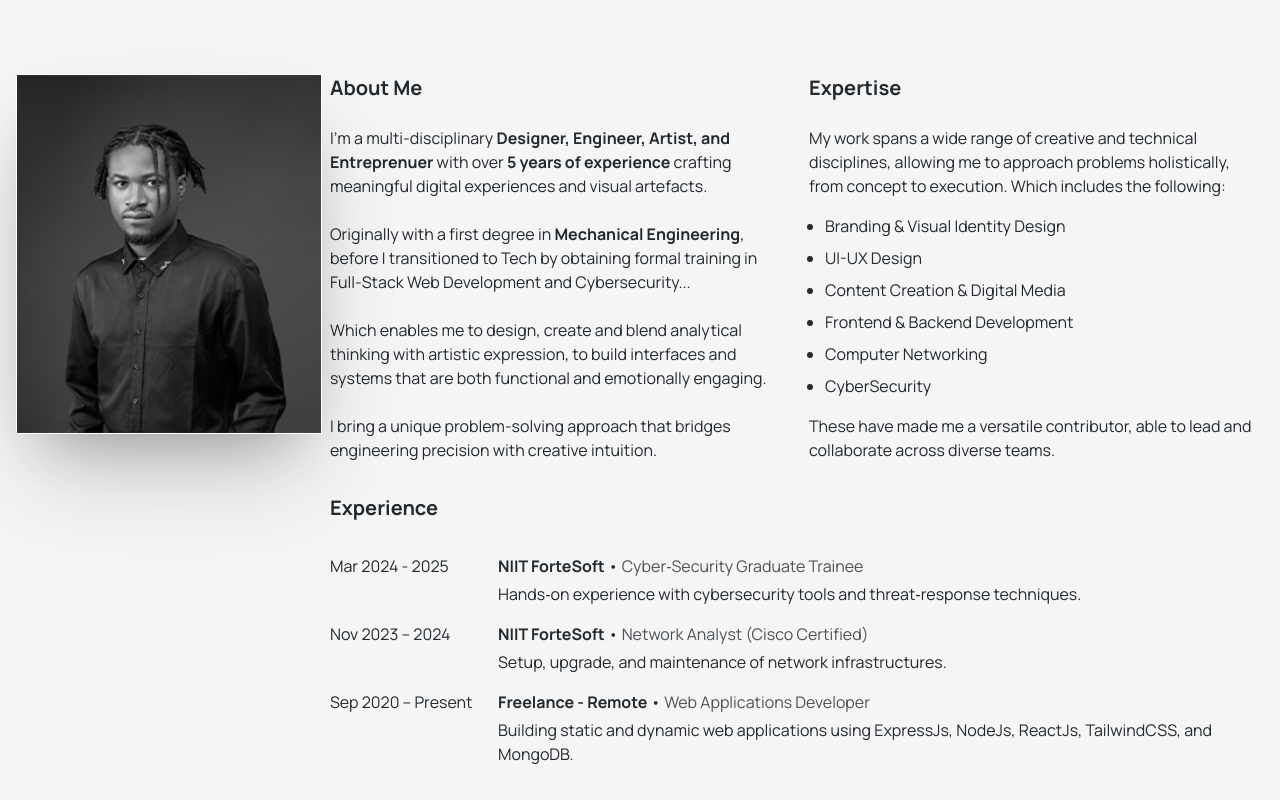
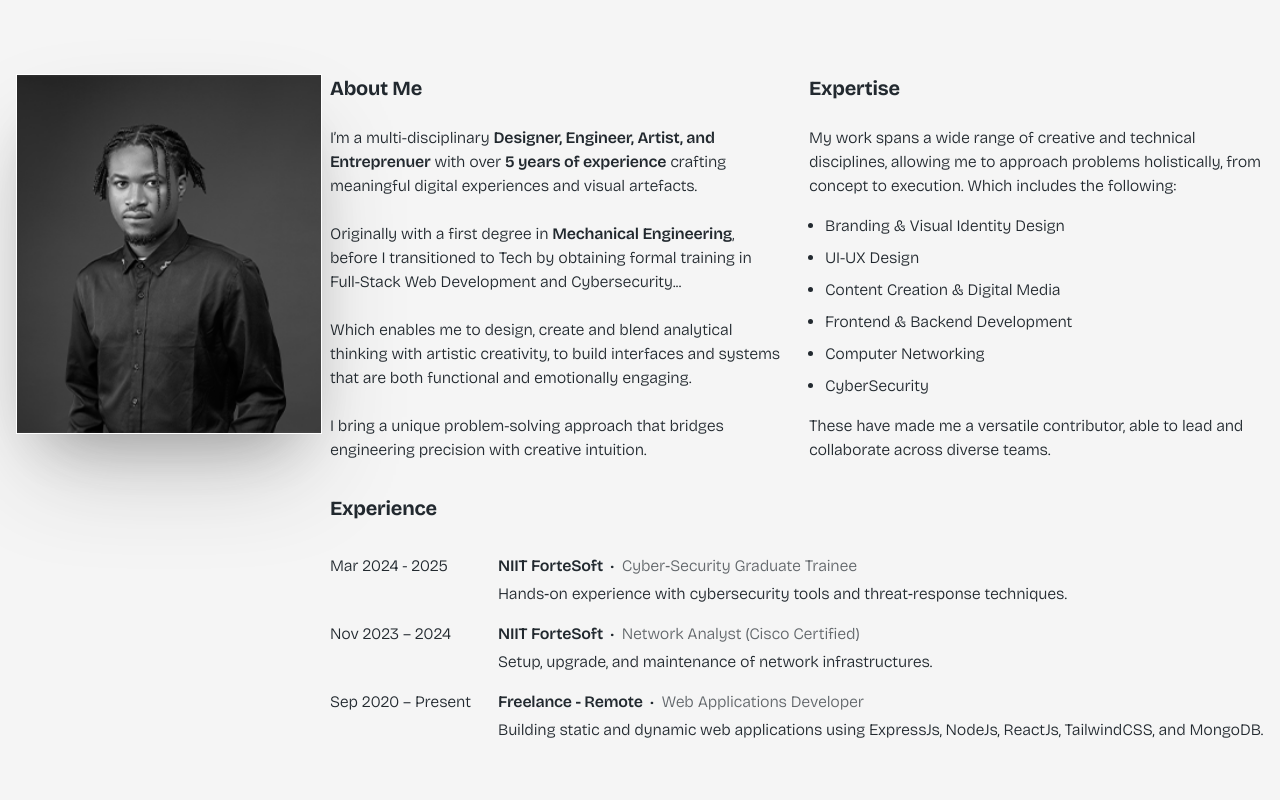
Before and after one commit to deraolisah/deraolisah, a React (Vite) app: page / in a window 1280 px wide. Shown: the part 1340-2140 px from the top of the page. Built offline with nearby package versions, Linux system fonts and the light colour scheme; no server answers.

Commit message:
Update: Minor changes, corrections, etc.

```diff
--- a/src/assets/data.js
+++ b/src/assets/data.js
@@ -157,7 +157,7 @@ export const projects = [
       { type: "", url: "" },
       { type: "", url: "" },
     ],
-    description: "Corty Maxwell is a personal portfolio website showcasing the work and achievements of Corty Maxwell. \n\nCreated with Gatsby.js and GraphQL, it features a dynamic project gallery, blog section, and contact form to engage visitors and potential clients.",
+    description: "Corty Maxwell is a personal portfolio website showcasing the work and achievements of Corty Maxwell. \n\nCreated with React.js and GraphQL, it features a dynamic artist gallery, blog section, and contact form to engage visitors and potential clients.",
     stack: [ "ReactJs", "" ],
   },
   {
@@ -309,7 +309,7 @@ export const projects = [
       { type: "", url: "" },
       { type: "", url: "" },
     ],
-    description: "",
+    description: "A Non Government Organization based in Zimbabwe, that supports and provide for the girl child. They operate nation-wide. This is their project catalogue.",
     stack: [ "" ],
   },
   {
--- a/src/components/About.jsx
+++ b/src/components/About.jsx
@@ -20,18 +20,18 @@ const About = () => {
               <h2 className="text-lg md:text-xl mb-4 md:mb-6 font-bold"> About Me </h2>
 
               <p className="mb-6">
-                I’m a multi-disciplinary <strong>Designer, Engineer, Artist, and Entreprenuer</strong> with over <strong>5 years of experience</strong> crafting meaningful digital experiences and visual artefacts.
+                I’m a multi-disciplinary <strong className='font-semibold'>Designer, Engineer, Artist, and Entreprenuer</strong> with over <strong className='font-semibold'>5 years of experience</strong> crafting meaningful digital experiences and visual artefacts.
               </p>
 
               <p className="mb-6">
-                Originally with a first degree in <strong>Mechanical Engineering</strong>,
+                Originally with a first degree in <strong className='font-semibold'>Mechanical Engineering</strong>,
                 before I transitioned to Tech by obtaining formal training in Full-Stack Web Development and Cybersecurity...
 
 
                 <br/><br/>
 
 
-                Which enables me to design, create and blend analytical thinking with artistic expression, to build interfaces and systems that are both functional and emotionally engaging.
+                Which enables me to design, create and blend analytical thinking with artistic creativity, to build interfaces and systems that are both functional and emotionally engaging.
 
 
               </p>
@@ -79,9 +79,10 @@ const About = () => {
 
               <div className='flex-1 space-y-4'>
                 <div className='flex flex-col gap-1'>
-                  <p>
-                    <strong> NIIT ForteSoft </strong> •
-                    <span className='text-dark/80'> Cyber‑Security Graduate Trainee </span>
+                  <p className='space-x-1'>
+                    <strong className='font-semibold'> NIIT ForteSoft </strong>
+                    <span> • </span>
+                    <span className='text-dark/70'> Cyber‑Security Graduate Trainee </span>
                   </p>
                   <p> Hands‑on experience with cybersecurity tools and threat‑response techniques. </p>
                 </div>
@@ -95,9 +96,10 @@ const About = () => {
 
               <div className='flex-1 space-y-4'>
                 <div className='flex flex-col gap-1'>
-                  <p>
-                    <strong> NIIT ForteSoft </strong> •
-                    <span className='text-dark/80'> Network Analyst (Cisco Certified) </span>
+                  <p className='space-x-1'>
+                    <strong className='font-semibold'> NIIT ForteSoft </strong>
+                    <span> • </span>
+                    <span className='text-dark/70'> Network Analyst (Cisco Certified) </span>
                   </p>
                   <p> Setup, upgrade, and maintenance of network infrastructures. </p>
                 </div>
@@ -111,9 +113,10 @@ const About = () => {
 
               <div className='flex-1 space-y-4'>
                 <div className='flex flex-col gap-1'>
-                  <p>
-                    <strong> Freelance - Remote </strong> •
-                    <span className='text-dark/80'> Web Applications Developer </span>
+                  <p className='space-x-1'>
+                    <strong className='font-semibold'> Freelance - Remote </strong>
+                    <span> • </span>
+                    <span className='text-dark/70'> Web Applications Developer </span>
                   </p>
                   <p> Building static and dynamic web applications using ExpressJs, NodeJs, ReactJs, TailwindCSS, and MongoDB. </p>
                 </div>
--- a/src/components/ProjectCard.jsx
+++ b/src/components/ProjectCard.jsx
@@ -97,7 +97,7 @@ const ProjectCard = ({ project, openModal }) => {
           </div>
         )
       ) : (
-        <div className="w-full h-full flex items-center justify-center">
+        <div className="w-full h-full flex items-center justify-center aspect-video bg-gray-200 border border-gray-300">
           <MediaIcon size={24} className="text-gray-400" />
         </div>
       )}
--- a/src/components/ProjectModal.jsx
+++ b/src/components/ProjectModal.jsx
@@ -137,7 +137,7 @@ const ProjectModal = ({ modalOpened, project, setModalOpened }) => {
                 className='grid grid-cols-2 md:grid-cols-4 items-start gap-4 md:gap-2.5'
               >
                 <motion.div variants={itemVariants} className='w-full col-span-2 md:col-span-1'>
-                  <h2 className='text-2xl md:text-4xl font-black leading-tight tracking-tighter line-clamp-2 uppercase mb-2'>
+                  <h2 className='w-full text-2xl md:text-4xl font-black leading-tight tracking-tighter line-clamp-2 uppercase mb-2'>
                     {project.name}
                   </h2>
 
@@ -148,26 +148,26 @@ const ProjectModal = ({ modalOpened, project, setModalOpened }) => {
                 </motion.div>
 
                 <motion.div variants={itemVariants} className='col-span-2'>
-                  <p className='whitespace-pre-line text-base font-medium'>{project.description}</p>
+                  <p className='whitespace-pre-line text-base font-normal'>{project.description}</p>
                 </motion.div>
 
                 <motion.div variants={itemVariants} className='w-full col-span-2 md:col-span-1 text-dark/80 space-y-2 text-sm border-t border-dark/20 pt-4 md:pt-0 md:border-0'>
                   {project?.role && (
                     <motion.p variants={itemVariants} className='flex items-center gap-1'>
-                      <b> ROLE: </b>
+                      <b className="font-semibold"> ROLE: </b>
                       <span> {project.role} </span>
                     </motion.p>
                   )}
                   <motion.p variants={itemVariants} className='w-full flex items-center gap-1'>
-                    <b> TYPE: </b>
+                    <b className="font-semibold"> TYPE: </b>
                     <span> {project.category} Project </span>
                   </motion.p>
                   <motion.p variants={itemVariants} className='flex items-center gap-1'>
-                    <b> DATE: </b>
+                    <b className="font-semibold"> DATE: </b>
                     <span> {project.year} </span>
                   </motion.p>
                   <motion.p variants={itemVariants} className='w-full flex items-center flex-wrap gap-1.5'>
-                    <b className="flex"> STACK: </b>
+                    <b className="font-semibold"> STACK: </b>
                     {project.stack?.map((item, index) => (
                       <span key={index}> {item} • </span>
                     ))}
--- a/src/index.css
+++ b/src/index.css
@@ -1,4 +1,5 @@
 @import url('https://fonts.googleapis.com/css2?family=Manrope:wght@200..800&display=swap');
+@import url('https://fonts.googleapis.com/css2?family=Bricolage+Grotesque:opsz,wght@12..96,200..800&display=swap');
 
 @import "tailwindcss";
 
@@ -10,7 +11,8 @@
   --color-dark: #22292f;
   --color-light: #f8fafc;
 
-  --font-body: "Manrope", sans-serif;
+  /* --font-body: "Manrope", sans-serif; */
+  --font-body: "Bricolage Grotesque", sans-serif;
 
 
 }
@@ -36,6 +38,8 @@ html{
 body{
   min-height: 100vh;
   background-color: whitesmoke;
+  letter-spacing: -0.2px;
+  font-weight: 300;
 }
 img{
   /* width: 100%; */
```
